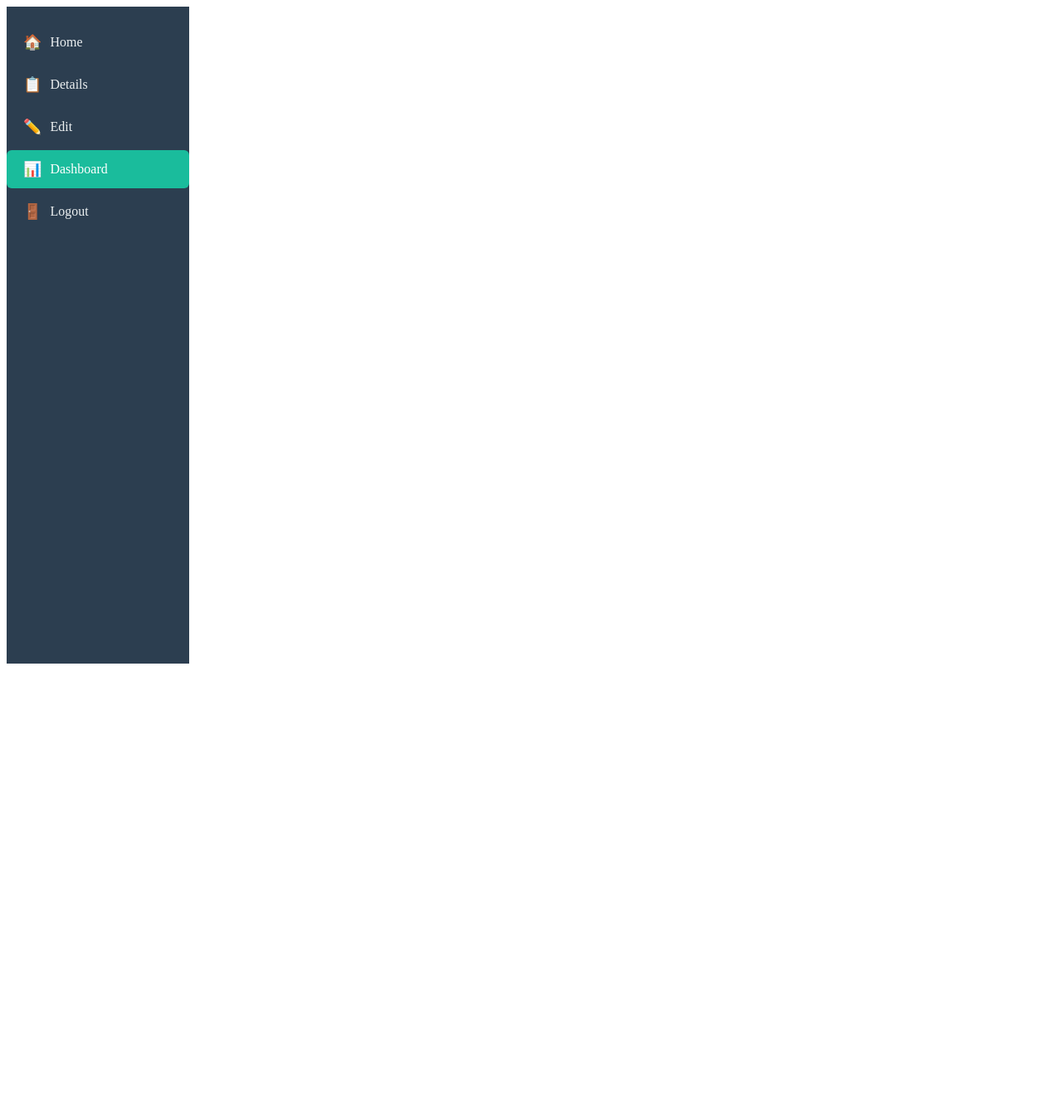
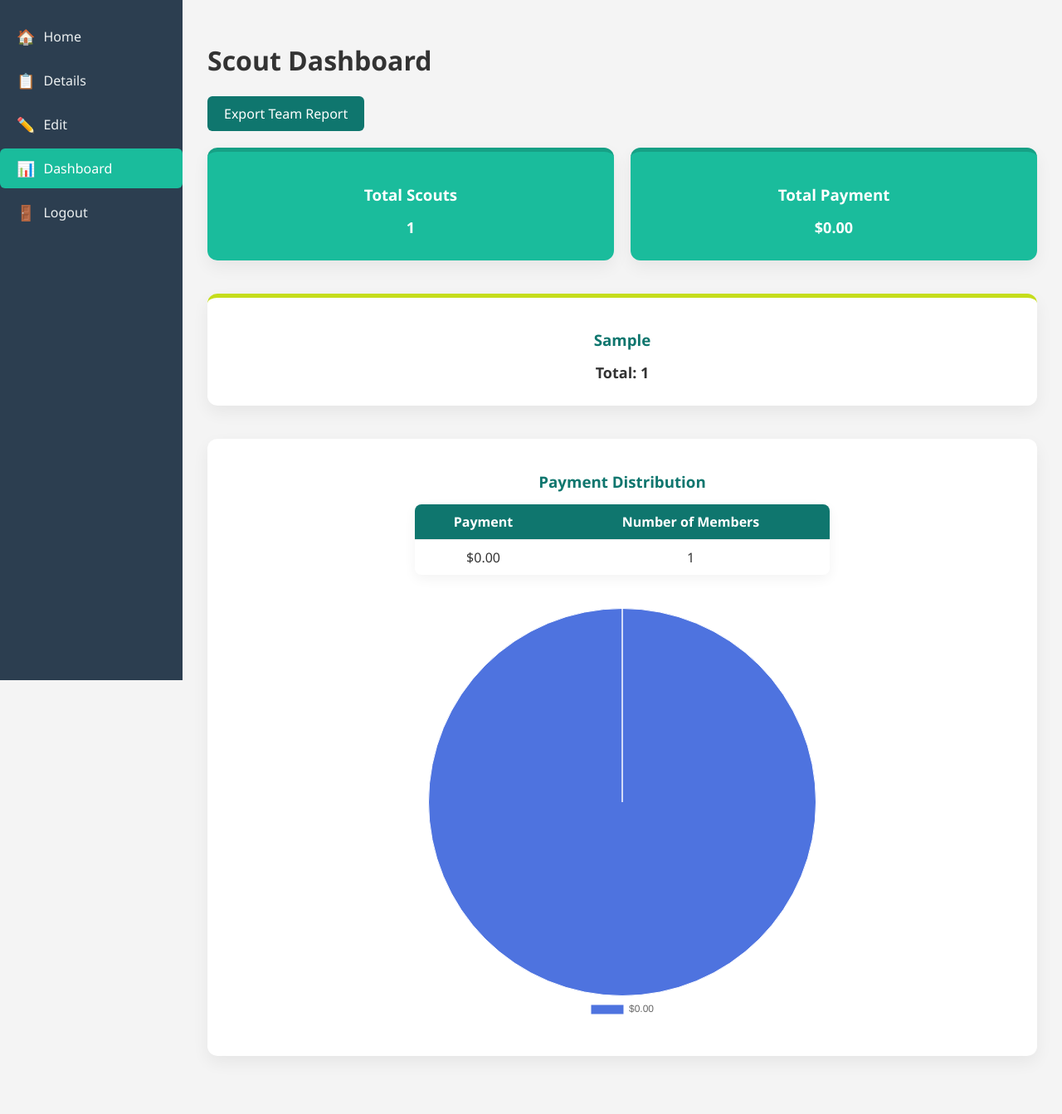
Before and after one commit to davidayman11/mogmaa, a PHP site: page /dashboard.php in a window 1280 px wide. Shown: the whole page at 83% size. Before the commit the page ends 800 px from the top, so only its background shows below. Run offline with PHP 8.4, Linux system fonts and the light colour scheme; tables that the repository leaves empty or names only in its code hold one stand-in row (values such as "Sample post").

Commit message:
Update dashboard.php

```diff
--- a/dashboard.php
+++ b/dashboard.php
@@ -1,18 +1,150 @@
 <?php
-// dashboard.php
+session_start();
+require_once 'db.php'; // Database connection
+
+// --- Set current page for sidebar ---
+$current_page = basename($_SERVER['PHP_SELF']);
+
+// --- Get teams ---
+$teams_result = $conn->query("SELECT DISTINCT team FROM employees");
+$teams = [];
+while ($row = $teams_result->fetch_assoc()) {
+    $teams[] = $row['team'];
+}
+
+// --- Summary ---
+$team_data = [];
+$total_scouts_all = 0;
+$total_payment_all = 0;
+foreach ($teams as $team) {
+    $total_scouts = $conn->query("SELECT COUNT(*) as cnt FROM employees WHERE team='$team'")->fetch_assoc()['cnt'];
+    $total_payment = $conn->query("SELECT SUM(payment) as sum_pay FROM employees WHERE team='$team'")->fetch_assoc()['sum_pay'];
+
+    $team_data[$team] = ['total_scouts' => $total_scouts];
+    $total_scouts_all += $total_scouts;
+    $total_payment_all += $total_payment;
+}
+
+// --- Payment distribution ---
+$payment_dist = [];
+$payment_query = $conn->query("SELECT ROUND(payment,2) as pay, COUNT(*) as count FROM employees GROUP BY pay ORDER BY pay ASC");
+while ($row = $payment_query->fetch_assoc()) {
+    $payment_dist[$row['pay']] = $row['count'];
+}
+
+// --- CSV export ---
+if (isset($_GET['export']) && $_GET['export'] == 'csv') {
+    header('Content-Type:text/csv');
+    header('Content-Disposition:attachment;filename="team_report.csv"');
+    $output = fopen('php://output', 'w');
+    fputcsv($output, ['Team', 'Total Scouts']);
+    foreach ($team_data as $team => $stats) {
+        fputcsv($output, [$team, $stats['total_scouts']]);
+    }
+    fclose($output);
+    exit();
+}
 ?>
 <!DOCTYPE html>
-<html>
+<html lang="en">
 <head>
-    <title>Dashboard</title>
+<meta charset="UTF-8">
+<meta name="viewport" content="width=device-width, initial-scale=1.0">
+<title>Scout Dashboard</title>
+<script src="https://cdn.jsdelivr.net/npm/chart.js"></script>
+<style>
+body { font-family:"Segoe UI", Arial, sans-serif; margin:0; background:#f4f4f4; color:#333; display:flex; }
+.main-content { margin-left:220px; padding:30px; width:100%; }
+@media(max-width:768px){ .main-content{ margin-left:60px; } .cards{ flex-direction: column; } }
+.cards { display:flex; flex-wrap:wrap; gap:20px; margin-bottom:40px; }
+.card { background:#fff; padding:20px; border-radius:12px; box-shadow:0 8px 20px rgba(0,0,0,0.06); flex:1; min-width:220px; text-align:center; }
+.card h3 { margin-bottom:15px; color:#0f766e; }
+.card p { font-size:18px; font-weight:bold; margin:8px 0; }
+.total-card { background:#1abc9c; color:#fff; border-top:5px solid #16a085; }
+.total-card h3, .total-card p { color:#fff; }
+.export-btn { background:#0f766e; color:#fff; padding:10px 20px; border:none; border-radius:6px; text-decoration:none; margin-bottom:20px; display:inline-block; }
+.export-btn:hover { background:#0d665b; }
+.payment-table { width:100%; max-width:500px; margin:0 auto 40px auto; border-collapse:collapse; background:#fff; border-radius:8px; overflow:hidden; box-shadow:0 5px 15px rgba(0,0,0,0.05); }
+.payment-table th, .payment-table td { padding:10px; text-align:center; border-bottom:1px solid #eee; }
+.payment-table th { background:#0f766e; color:#fff; }
+.payment-table tr:last-child td { border-bottom:none; }
+.chart-container { width:100%; max-width:500px; margin:20px auto; }
+</style>
 </head>
 <body>
 
 <?php include 'sidenav.php'; ?>
 
 <div class="main-content">
-    <!-- Empty for now -->
+    <h1>Scout Dashboard</h1>
+    <a href="?export=csv" class="export-btn">Export Team Report</a>
+
+    <div class="cards">
+        <div class="card total-card">
+            <h3>Total Scouts</h3>
+            <p><?php echo $total_scouts_all; ?></p>
+        </div>
+        <div class="card total-card">
+            <h3>Total Payment</h3>
+            <p>$<?php echo number_format($total_payment_all, 2); ?></p>
+        </div>
+    </div>
+
+    <div class="cards">
+        <?php foreach ($team_data as $team => $stats): ?>
+        <div class="card" style="border-top:5px solid #<?php echo substr(md5($team),0,6); ?>">
+            <h3><?php echo htmlspecialchars($team); ?></h3>
+            <p>Total: <?php echo $stats['total_scouts']; ?></p>
+        </div>
+        <?php endforeach; ?>
+    </div>
+
+    <div class="cards">
+        <div class="card" style="flex:1 1 100%;">
+            <h3 style="text-align:center;">Payment Distribution</h3>
+            <table class="payment-table">
+                <thead>
+                    <tr><th>Payment</th><th>Number of Members</th></tr>
+                </thead>
+                <tbody>
+                    <?php foreach ($payment_dist as $amount => $count): ?>
+                    <tr>
+                        <td>$<?php echo number_format($amount, 2); ?></td>
+                        <td><?php echo $count; ?></td>
+                    </tr>
+                    <?php endforeach; ?>
+                </tbody>
+            </table>
+
+            <!-- Pie Chart -->
+            <div class="chart-container">
+                <canvas id="paymentPie"></canvas>
+            </div>
+        </div>
+    </div>
 </div>
+
+<script>
+const ctx = document.getElementById('paymentPie').getContext('2d');
+const paymentData = <?php echo json_encode($payment_dist); ?>;
+new Chart(ctx, {
+    type: 'pie',
+    data: {
+        labels: Object.keys(paymentData).map(amount => '$' + parseFloat(amount).toFixed(2)),
+        datasets: [{
+            data: Object.values(paymentData),
+            backgroundColor: ['#4e73df', '#1cc88a', '#36b9cc', '#f6c23e', '#e74a3b', '#ff6384', '#9966ff', '#ff9f40'],
+            borderWidth: 1
+        }]
+    },
+    options: {
+        responsive: true,
+        plugins: {
+            legend: { position: 'bottom' }
+        }
+    }
+});
+</script>
 
 </body>
 </html>
```
